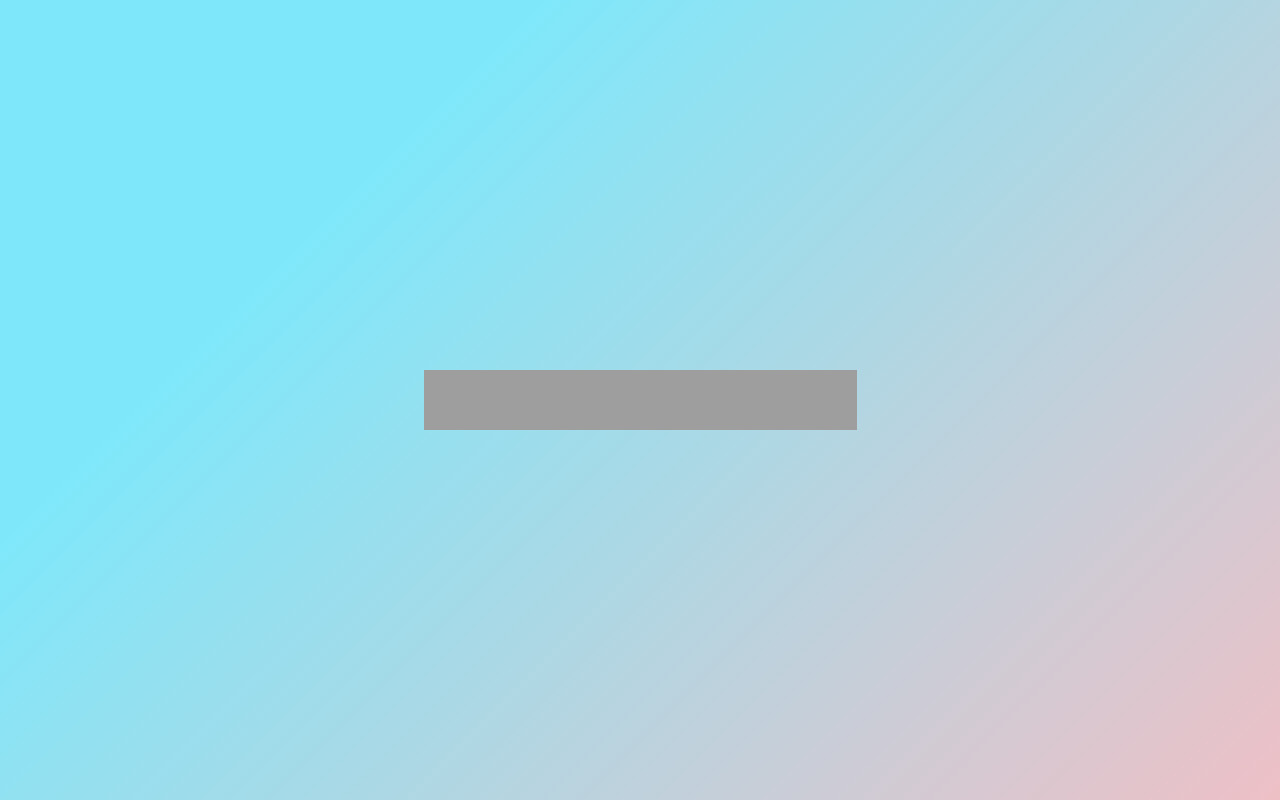
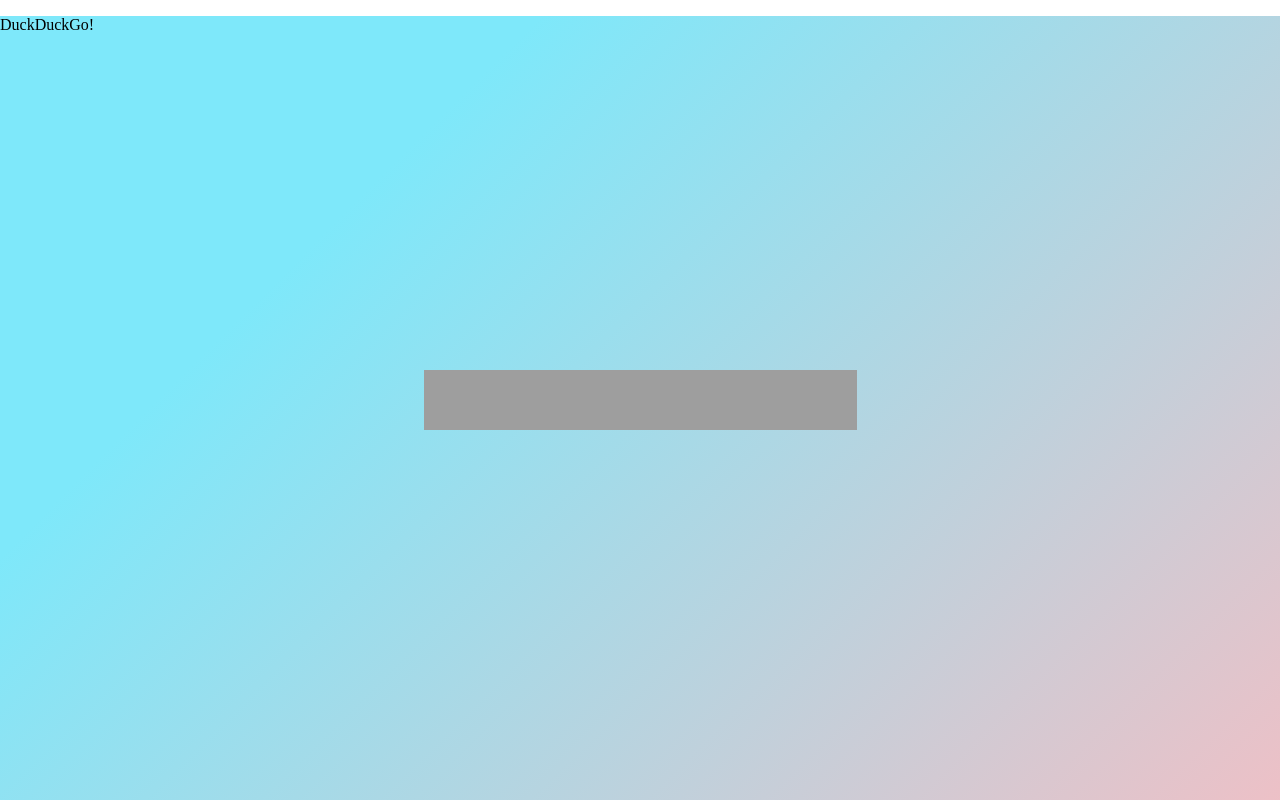
Before and after one commit to CompeyDev/DuckDuckGo-Search, a plain HTML site: page index.html in a window 1280 px wide. Drawn offline with Linux system fonts and the light colour scheme; grey boxes are pictures that could not be loaded.

Commit message:
Update index.html

```diff
--- a/index.html
+++ b/index.html
@@ -26,6 +26,7 @@ html, body {
 <body>
 
 <div id="grad1">
+  <p>DuckDuckGo!</p>
 <center>
 <iframe class="center" src="https://duckduckgo.com/search.html?width=300&duck=yes&prefill=Search DuckDuckGo" style="overflow:hidden;margin:0;padding:0;width:433px;height:60px;" frameborder="0"></iframe>
     </center>
```
